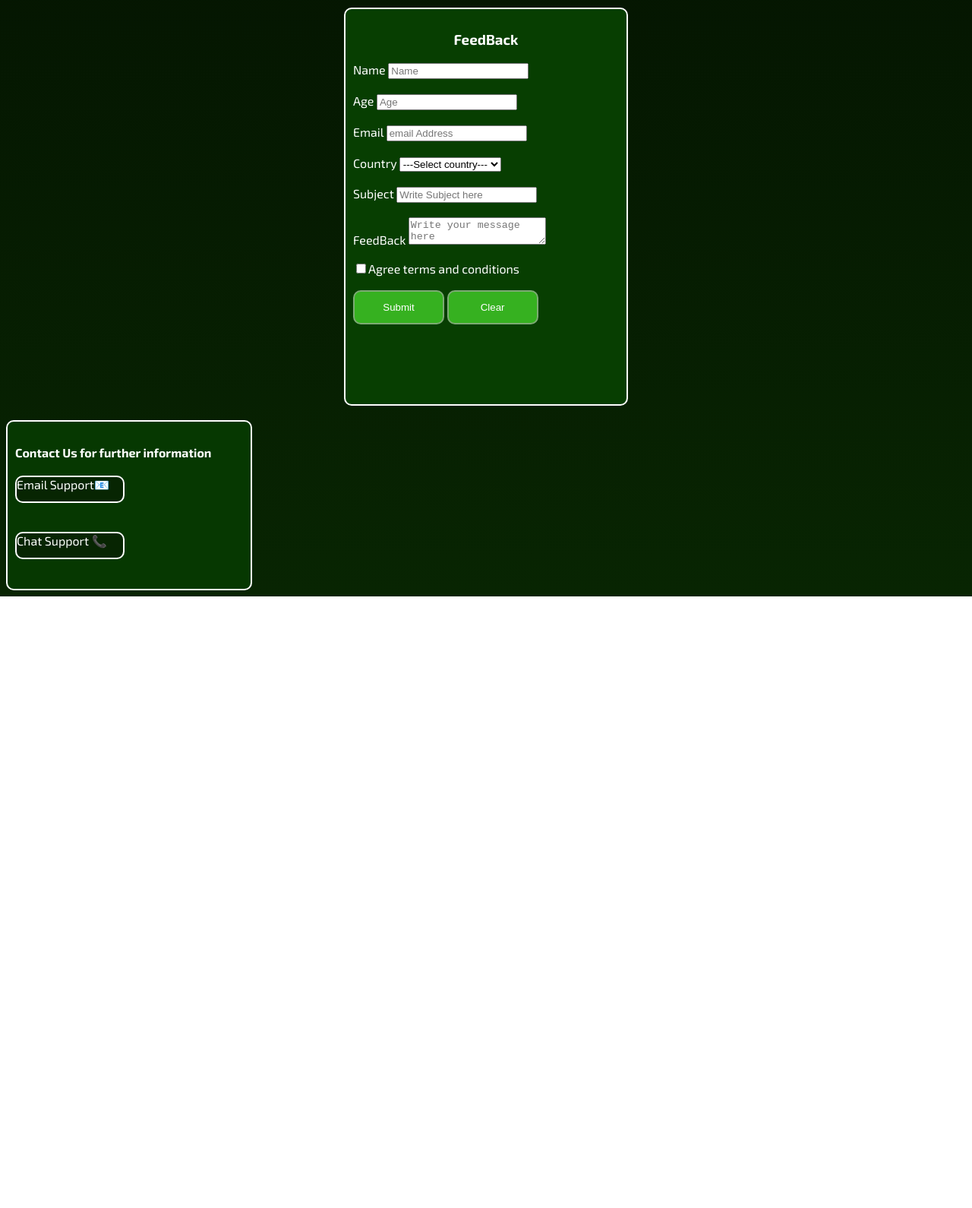
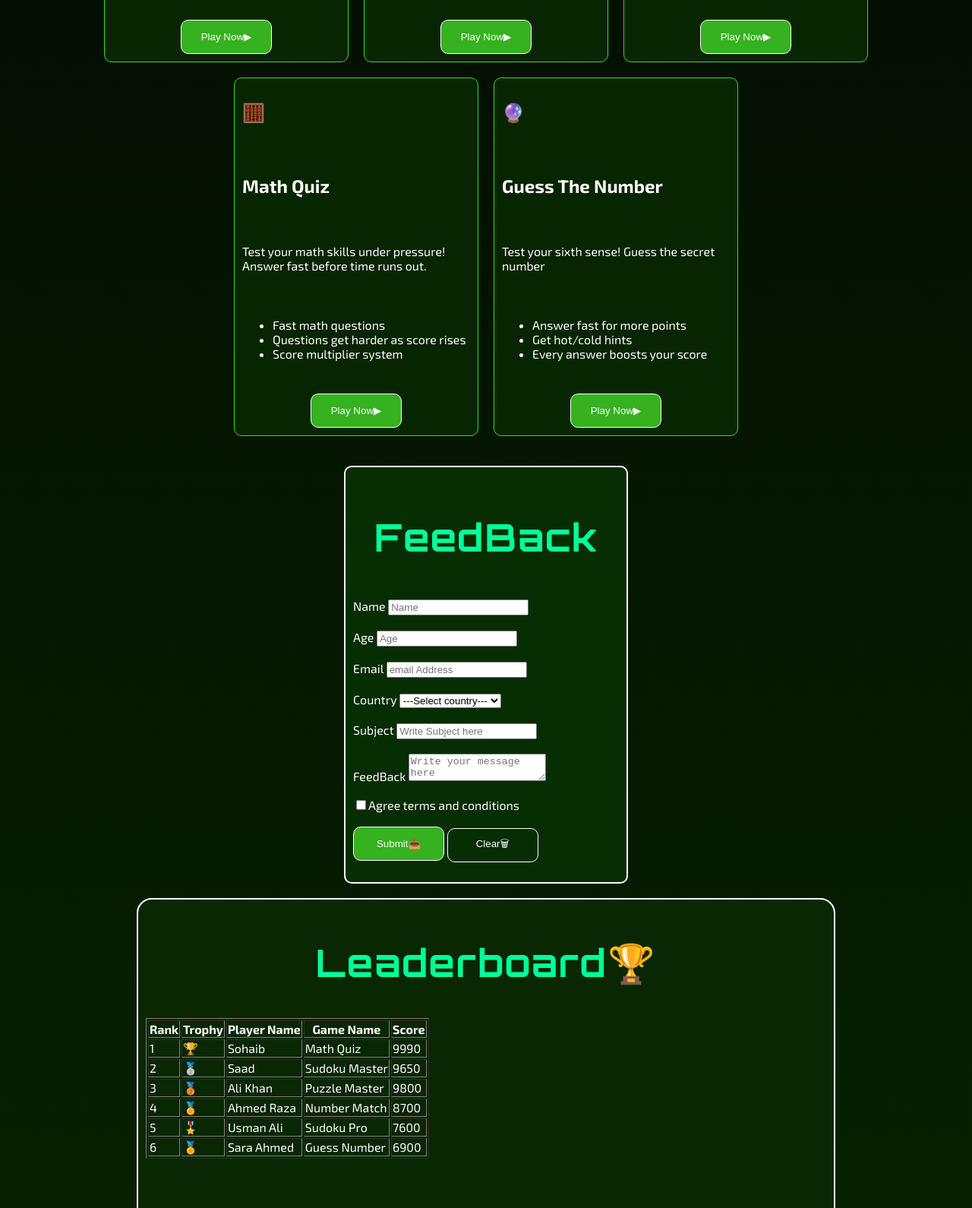
Before and after one commit to saadullahhassan474-spec/word-puzzle-brain-games-hub, a plain HTML site: page index.html in a window 1280 px wide. Shown: the part 1210-2800 px from the top of the page at 76% size. Before the commit the page ends 1995 px from the top, so only its background shows below. Drawn offline with Linux system fonts and the light colour scheme.

Commit message:
3rd commit

```diff
--- a/index.html
+++ b/index.html
@@ -6,7 +6,10 @@
   <title>Word Puzzle🧩 and Mind Games🎮</title>
   <link rel="preconnect" href="https://fonts.googleapis.com">
   <link rel="preconnect" href="https://fonts.gstatic.com" crossorigin>
-  <link href="https://fonts.googleapis.com/css2?family=Exo+2:ital,wght@0,300;0,400;0,600;0,700;0,900;1,700&family=Orbitron:wght@400;700;900&display=swap" rel="stylesheet">
+  <link
+    href="https://fonts.googleapis.com/css2?family=Exo+2:ital,wght@0,300;0,400;0,600;0,700;0,900;1,700&family=Orbitron:wght@400;700;900&display=swap"
+    rel="stylesheet">
+  <link href="https://fonts.googleapis.com/css2?family=Orbitron:wght@400;700&display=swap" rel="stylesheet">
   <link rel="stylesheet" href="./styles.css" />
 </head>
 
@@ -14,8 +17,8 @@
   <header id="header">
     <nav class="games-nav">
       <a href="#">Home🏠</a>
-      <a href="#">Word Puzzle🧠</a>
       <a href="#">Games🎮</a>
+      <a href="#">FeedBack📬</a>
       <a href="#">leaderboard🏆</a>
       <a href="#">Contact Us📞 !</a>
     </nav>
@@ -24,8 +27,7 @@
   <main>
     <section id="main">
       <div id="main-hd">
-        <h1 id="heading">Word Puzzle🧩</h1>
-        <h1 id="heading">and Mind Games🎮</h1>
+        <h1 id="h1-1" class="heading">Word Puzzle🧩<br> <span>& Mind Games🎮</span> </h1>
         <p>Play Mind Games Sharp Your Brain Boost Your IQ⚡</p>
         <p>
           Challenge your mind, train your brain, and compete with players
@@ -37,13 +39,20 @@
           <h4 id="st-02">50+ Puzzle Games</h4>
         </div>
       </div>
+      <br>
+      <button id="st-p">Start Playing 🚀</button>
     </section>
+<br>
+<br>
 
+    <h1 id="h1-3">🎮 Choose Your Game</h1>
+    <p id="p-1">Pick a challenge and test your mental skills</p>
+    <br>
     <section id="games">
 
       <div id="card-01" class="g-cards">
         <h2>🧠</h2>
-       <h2 id="txt-01">Word Puzzle</h2>
+        <h2 id="g-cards-h2">Word Puzzle</h2>
         <p>Connect alphabets to form meaningful words.</p>
         <ul>
           <li>Find hidden numbers from the grid</li>
@@ -51,68 +60,60 @@
           <li>Mulltiple difficulty levels</li>
         </ul>
         <div id="btn-1" class="p-btns">
-       <button id="btn-play" class="btns" >Play Now </button>
+          <button id="btn-play" class="btns">Play Now▶ </button>
         </div>
       </div>
       <div id="card-02" class="g-cards">
         <h2>🔢</h2>
-       <h2>Sudoku</h2>
-       <p>Fill the 9×9 grid so every row, column</p>
+        <h2 id="g-cards-h2">Sudoku</h2>
+        <p>Fill the 9×9 grid so every row, column.</p>
         <ul>
           <li>Fill in the missing numbers</li>
-          <li>No number can repeat in a row, column, or box</li>
+          <li>No number can repeat in a row/column/box</li>
           <li>Multiple difficulty levels</li>
         </ul>
         <div id="btn-2" class="p-btns">
-         <button id="btn-play" class="btns">Play Now</button>
+          <button id="btn-play" class="btns">Play Now▶</button>
         </div>
       </div>
       <div id="card-03" class="g-cards">
         <h2>🎯</h2>
-       <h2>Number Match</h2>
-       <p>Match numbers that add up to the target value. Clear the board to win!</p>
+        <h2 id="g-cards-h2">Number Match</h2>
+        <p>Match numbers that add up to the target value.</p>
         <ul>
           <li>Match pairs of numbers</li>
           <li>Clear the board to win</li>
           <li>Multiple difficulty levels</li>
         </ul>
         <div id="btn-3" class="p-btns">
-         <button id="btn-play" class="btns">Play Now</button>
+          <button id="btn-play" class="btns">Play Now▶</button>
         </div>
       </div>
       <div id="card-04" class="g-cards">
         <h2>🧮</h2>
-       <h2>Math Quiz</h2>
+        <h2 id="g-cards-h2">Math Quiz</h2>
+        <p>Test your math skills under pressure! Answer fast before time runs out.</p>
         <ul>
-         <li>Test your math under pressure</li>
-         <li>Answer fast math questions before time runs out</li>
-         <li>Questions get harder as your score increases</li>
-         <li>Every correct answer boosts your score multiplier</li>
+          <li>Fast math questions</li>
+          <li>Questions get harder as score rises</li>
+          <li>Score multiplier system</li>
         </ul>
         <div id="btn-4" class="p-btns">
-         <button id="btn-play" class="btns">Play Now</button>
+          <button id="btn-play" class="btns">Play Now▶</button>
         </div>
       </div>
       <div id="card-05" class="g-cards">
         <h2>🔮</h2>
-       <h2>Guess The Number</h2>
-       <p>Test your sixth sense! Guess the secret number before attempts run out.</p>
+        <h2 id="g-cards-h2">Guess The Number</h2>
+        <p>Test your sixth sense! Guess the secret number </p>
         <ul>
-         <li>Answer fast get more points to win</li>
-         <li>Complete task before time</li>
-         <li>Every Answer boosts your Scores</li>
-         <li>Multiple difficulty levels</li>
-         <p></p>
+          <li>Answer fast for more points</li>
+          <li>Get hot/cold hints</li>
+          <li>Every answer boosts your score</li>
         </ul>
         <div id="btn-5" class="p-btns">
-         <button id="btn-play" class="btns">Play Now</button>
+          <button id="btn-play" class="btns">Play Now▶</button>
         </div>
-      </div>
-    </section>
-    <br>
-    <section id="leaderboard">
-      <div id="ld-01">
-        <h2 id="ldr-hed">Leaderboard🏆</h2>
       </div>
     </section>
     <br>
@@ -171,14 +172,77 @@
             </label>
           </div>
           <br>
-          <button type="submit" id="sub-btn" class="btns">Submit</button>
-          <button type="reset" id="clr-btn" class="btns">Clear</button>
+          <button type="submit" id="sub-btn" class="btns">Submit📤</button>
+          <button type="reset" id="clr-btn" class="Clearbtn">Clear🗑</button>
       </div>
     </section>
     </form>
 
     </div>
 
+    <br>
+    <section id="leaderboard">
+      <div id="ld-01">
+        <h2 id="ldr-hed">Leaderboard🏆</h2>
+        <table id="ldb-tbl" border="1">
+          <tr>
+            <th>Rank</th>
+            <th>Trophy</th>
+            <th>Player Name</th>
+            <th>Game Name</th>
+            <th>Score</th>
+          </tr>
+
+          <tr>
+            <td>1</td>
+            <td>🏆</td>
+            <td>Sohaib</td>
+            <td>Math Quiz</td>
+            <td>9990</td>
+          </tr>
+
+          <tr>
+            <td>2</td>
+            <td>🥈</td>
+            <td>Saad</td>
+            <td>Sudoku Master</td>
+            <td>9650</td>
+          </tr>
+
+          <tr>
+            <td>3</td>
+            <td>🥉</td>
+            <td>Ali Khan</td>
+            <td>Puzzle Master</td>
+            <td>9800</td>
+          </tr>
+
+          <tr>
+            <td>4</td>
+            <td>🏅</td>
+            <td>Ahmed Raza</td>
+            <td>Number Match</td>
+            <td>8700</td>
+          </tr>
+
+          <tr>
+            <td>5</td>
+            <td>🎖️</td>
+            <td>Usman Ali</td>
+            <td>Sudoku Pro</td>
+            <td>7600</td>
+          </tr>
+
+          <tr>
+            <td>6</td>
+            <td>🏅</td>
+            <td>Sara Ahmed</td>
+            <td>Guess Number</td>
+            <td>6900</td>
+          </tr>
+        </table>
+      </div>
+    </section>
     <br>
     <footer>
       <div class="support">
@@ -191,6 +255,7 @@
           <a id="ch-sup" href="https//:wa.me/03357741537">Chat Support 📞</a>
         </div>
       </div>
+      <P id="p-1">© 2026 Puzzle Games All Rights Reserved</p>
     </footer>
   </main>
 </body>
--- a/styles.css
+++ b/styles.css
@@ -1,8 +1,8 @@
 body{
     background: linear-gradient(black,  #082502);
     font-family: "Exo 2", sans-serif ;
-    padding: 4px;
-    margin: 4px;
+    padding: 0px;
+    margin: 0px;
     color: white;
 }
 
@@ -13,9 +13,6 @@ nav{
     padding: 20px;
     background-color: black;
 }
-#txt-01{
-    text-align: left;
-}
 
 #stats{
     display: flex;
@@ -24,10 +21,13 @@ nav{
 }
 
 #st-01, #st-02{
-    width: 130px;
-    height: 45px;
-    background-color: #36b120;
-    border: 2px solid ;
+    font-family: 'Orbitron', sans-serif;
+    font-size: 1.3rem;
+    font-weight: 900;
+    width: 160px;
+    height: 100px;
+    background-color: #072502;
+    border: 1px solid green;
     border-radius: 10px;
     transition: 0.3s;
 }
@@ -36,29 +36,66 @@ nav{
     width: 120px;
     height: 45px;
     background-color: #36b120;
-    border: 2px solid #7daa74;
+    border: 1px solid white;
     border-radius: 10px;
     transition: 0.4s;
     color: white;
+    cursor: pointer;
+}
+
+#clr-btn{
+    width: 120px;
+    height: 45px;
+    text-align: center;
+    justify-content: center;
+    margin: auto;
+    border: 1px solid white;
+    border-radius: 10px;
+    background-color: rgb(7, 45, 3);
+    transition: 0.3s;
+    cursor: pointer;
+    color: white;
+}
+
+#clr-btn:hover{
+    transform: scale(1.1);
+}
+
+#games{
+    display: flex;
+    justify-content: center;
+    flex-wrap: wrap;
+    padding: 20px;
+    gap: 20px;
 }
 
 .g-cards{
-    display: inline-table;
-    justify-content: center;
+    display: flex;
+    flex-direction: column;
+    flex-wrap: wrap;
+    justify-content: space-between;
     width: 300px;
-    height: 270px;
+    height: 450px;
     background-color: #082502;
     border: 1px solid rgb(56, 221, 38);
     border-radius: 10px;
     padding: 10px;
+    transition: 0.3s;
 
+}
+
+.g-cards:hover{
+    transform: translateY(-10px);
+    box-shadow:
+    0 0 10px greenyellow,
+    0 0 20px greenyellow,
+    0 0 40px greenyellow;
 }
 
 
 .p-btns{
     display: flex;
-    justify-content: right;
-    gap: 100px;
+    justify-content: center;
 }
 
 .btns:hover{
@@ -66,38 +103,96 @@ nav{
 
 }
 
+#h1-1{
+    font-family: 'Orbitron', sans-serif;
+    font-size: clamp(2rem, 5vw, 3.5rem);
+    font-weight: 900;
+    line-height: 1.2;
+    margin-bottom: 20px;
+    text-shadow: 0 0 30px  linear-gradient rgb(0, 255, 136, .5);
+}
+
+#h1-3{
+    text-align: center;
+    font-family: 'Orbitron', sans-serif;
+    font-size: 35px;
+    font-weight: 700;
+    color: #00ff99;
+    letter-spacing: 2px;
+}
+#p-1{
+    text-align: center;
+    color: rgb(94, 93, 93);
+}
+
+#st-p{
+    display: flex;
+    justify-content: center;
+    font-family: 'Orbitron', sans-serif;
+    font-size: 15px;
+    font-weight: 700;
+    color: white;
+    letter-spacing: 2px;
+    color: #8dd5b4;
+    padding: 10px 10px 20px 20px;
+    width: 155px;
+    height: 55px;
+    margin: auto;
+    border: 1px solid white;
+    background-color: #36b120;
+    border-radius: 20px;
+    cursor: pointer;
+    transition: 0.3s;
+}
+
+#st-p:hover{
+    transform: translateY(-10px);
+    box-shadow:
+    0 0 10px greenyellow,
+    0 0 20px greenyellow,
+    0 0 40px greenyellow;
+}
+
 
 
 #fd-b{
-    display: grid;
-    align-self: center;
     margin: auto;
     padding: 10px;
     width: 350px;
-    height: 500px;
-    background-color: rgb(7, 62, 1);
+    height: fit-content;
+    background-color: rgb(7, 45, 3);
     border: 2px solid white;
     border-radius: 10px;
+    transition: 0.3s;
 
 }
 
-.support{
+#fd-b:hover{
+    transform: translateY(-10px);
+    box-shadow:
+    0 0 10px greenyellow,
+    0 0 20px greenyellow,
+    0 0 40px greenyellow;
+}
 
-    padding: 10px;
-    width: 300px;
-    height: 200;
-    background-color: rgb(6, 56, 1);
-    border: 2px solid white;
-    border-radius: 10px;
+#fdb{
+    text-align: center;
+    font-family: 'Orbitron', sans-serif;
+    font-size: 50px;
+    font-weight: 700;
+    color: #00ff99;
+    letter-spacing: 2px;
 
 }
+
 #e-sup{
     width: 140px;
     height: 32px;
     background-color: #072502;
-    border: 2px solid white;
+    border: 1px solid white;
     border-radius: 10px;
     transition: 0.3s;
+    cursor: pointer;
 }
 #c-sup{
     width: 140px;
@@ -106,6 +201,7 @@ nav{
     border: 2px solid white;
     border-radius: 10px;
     transition: 0.3s;
+    cursor: pointer;
 }
 #c-sup:hover{
     transform: scale(1.1);
@@ -125,35 +221,46 @@ a {
 
 }
 
-/**#ld-01{
-    position: absolute;
-    top: 1605px;
-    left: 600px;
+#ld-01{
     padding: 10px;
-    width: 600px;
-    height: 642px;
-    background-color: #0d3f04;
+    width: 70%;
+    height: 500px;
+    margin: auto;
+    background-color: #082702;
     border: 2px solid white;
-    border-radius: 10px;
-}**/
-
-
-#fdb{
-    text-align: center;
+    border-radius: 20px;
+    transition: 0.3s;
 
 }
 
-#heading{
-    font-style: oblique;
-    font-family: 'Poppins', sans-serif;
-    font-size: 2.85rem;
-    font-weight: 600;
+#ldr-tbl{
+
 }
 
-/**#ldr-hed{
+#ld-01:hover{
+    transform: translateY(-10px);
+    box-shadow:
+    0 0 10px greenyellow,
+    0 0 20px greenyellow,
+    0 0 40px greenyellow;
+}
+
+
+
+#ldr-hed{
     text-align: center;
-}**/
+    font-family: 'Orbitron', sans-serif;
+    font-size: 50px;
+    font-weight: 700;
+    color: #00ff99;
+    letter-spacing: 2px;
+}
 
-#main-vid:hover{
-    transform: scale(1.1);
+
+
+footer{
+    padding: 10px;
+    width: 100%;
+    height: 180px;
+    background-color: rgb(0, 12, 1);
 }
```
Lines whose indentation alone changed are shown as unchanged.
